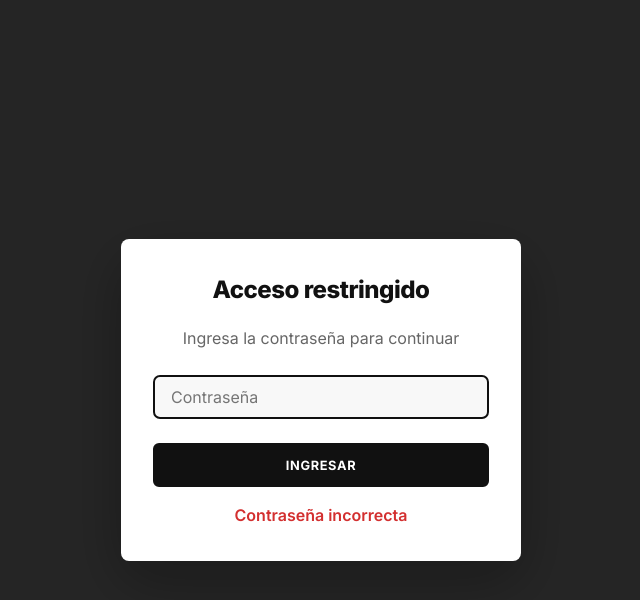
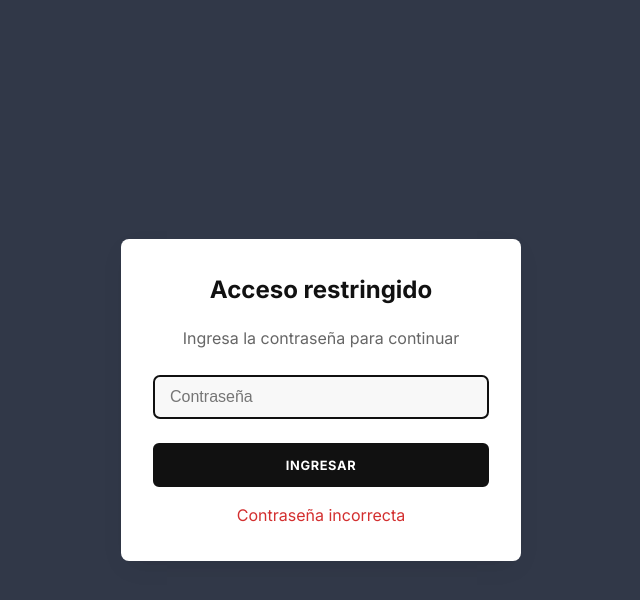
Before and after one commit to actools98/cotizacionesmaga, a website built with Vite: page index.html in a window 1280 px wide. Both pictures are taken after a click on the button "INGRESAR". Shown: the whole page, without its empty margins (319-959 px from the left). Built offline with nearby package versions, Linux system fonts and the light colour scheme; files whose address does not match are found by name.

Commit message:
Update index.html

```diff
--- a/index.html
+++ b/index.html
@@ -3,23 +3,23 @@
 <head>
   <meta charset="UTF-8" />
   <meta name="viewport" content="width=device-width, initial-scale=1.0" />
-  <title>Cotizaciones Maga Studio</title>
-  <!-- Google Fonts: Inter (sans-serif geométrica) -->
+  <title>Cotizaciones By Naldo</title>
+  <!-- Google Fonts: solo Outfit -->
   <link rel="preconnect" href="https://fonts.googleapis.com" />
   <link rel="preconnect" href="https://fonts.gstatic.com" crossorigin />
-  <link href="https://fonts.googleapis.com/css2?family=Inter:wght@400;600;700;800;900&display=swap" rel="stylesheet" />
+  <link href="https://fonts.googleapis.com/css2?family=Outfit:wght@400;500;600;700&display=swap" rel="stylesheet" />
   <link rel="stylesheet" href="/src/styles.css" />
 </head>
 <body>
 
   <!-- MODAL DE LOGIN -->
-  <div id="login-overlay" style="position:fixed; inset:0; background:rgba(0,0,0,0.85); backdrop-filter:blur(4px); z-index:9999; display:flex; align-items:center; justify-content:center; flex-direction:column;">
-    <div style="background:#ffffff; padding:var(--space-lg); border-radius:8px; max-width:400px; width:90%; box-shadow:0 20px 60px rgba(0,0,0,0.3); text-align:center;">
-      <h2 style="margin-bottom:var(--space-sm); color:#111111; font-weight:800; letter-spacing:-0.5px;">Acceso restringido</h2>
-      <p style="color:#666666; margin-bottom:var(--space-md);">Ingresa la contraseña para continuar</p>
-      <input type="password" id="password-input" placeholder="Contraseña" style="width:100%; height:44px; border:2px solid #e0e0e0; border-radius:6px; padding:0 var(--space-sm); background:#f8f8f8; color:#111111; font-size:var(--text-body); margin-bottom:var(--space-md); font-family:'Inter',sans-serif; font-weight:500;" />
+  <div id="login-overlay" style="position:fixed; inset:0; background:rgba(15,23,42,0.85); backdrop-filter:blur(4px); z-index:9999; display:flex; align-items:center; justify-content:center; flex-direction:column;">
+    <div style="background:var(--color-bg-surface); padding:var(--space-lg); border-radius:var(--radius-md); max-width:400px; width:90%; box-shadow:var(--shadow-floating); text-align:center;">
+      <h2 style="margin-bottom:var(--space-sm); color:var(--color-text-primary);">Acceso restringido</h2>
+      <p style="color:var(--color-text-secondary); margin-bottom:var(--space-md);">Ingresa la contraseña para continuar</p>
+      <input type="password" id="password-input" placeholder="Contraseña" style="width:100%; height:44px; border:1px solid var(--color-border); border-radius:var(--radius-sm); padding:0 var(--space-sm); background:var(--color-bg-main); color:var(--color-text-primary); font-size:var(--text-body); margin-bottom:var(--space-md);" />
       <button id="login-btn" class="btn btn-primary" style="width:100%;">Ingresar</button>
-      <div id="login-error" style="color:#D32F2F; margin-top:var(--space-sm); display:none; font-weight:600;">Contraseña incorrecta</div>
+      <div id="login-error" style="color:var(--color-danger); margin-top:var(--space-sm); display:none;">Contraseña incorrecta</div>
     </div>
   </div>
 
@@ -29,7 +29,7 @@
       <header>
         <div class="header-left">
           <div class="logo">
-            <img src="/data/logo-maga-beauty.png" alt="MAGA Beauty" class="logo-img" />
+            <img src="/data/logo-by-naldo.png" alt="by naldo" class="logo-img" />
           </div>
           <button class="btn-toggle" id="toggle-mode-btn">Editar</button>
         </div>
@@ -81,7 +81,7 @@
 
       <footer class="app-footer">
         <!-- CONTADOR DE DÍAS DE DEMO -->
-        <div id="demo-counter" style="margin-bottom: 0.25rem; font-weight:600; color:#666666;"></div>
+        <div id="demo-counter" style="margin-bottom: 0.25rem; font-weight: 500; color: var(--color-text-secondary);"></div>
         <p>powered by actols</p>
       </footer>
     </div>
```
